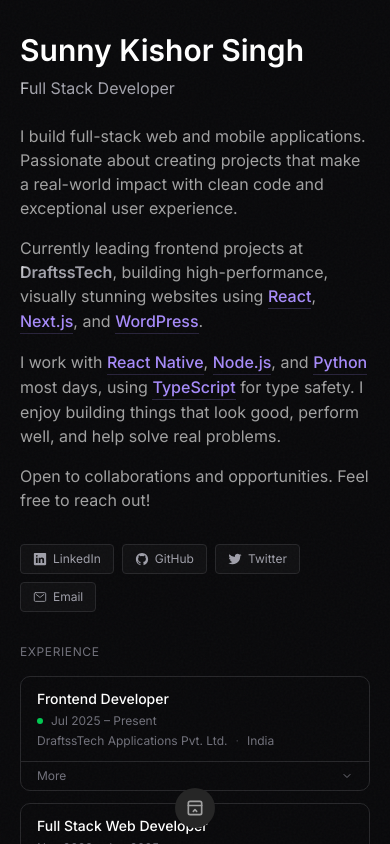
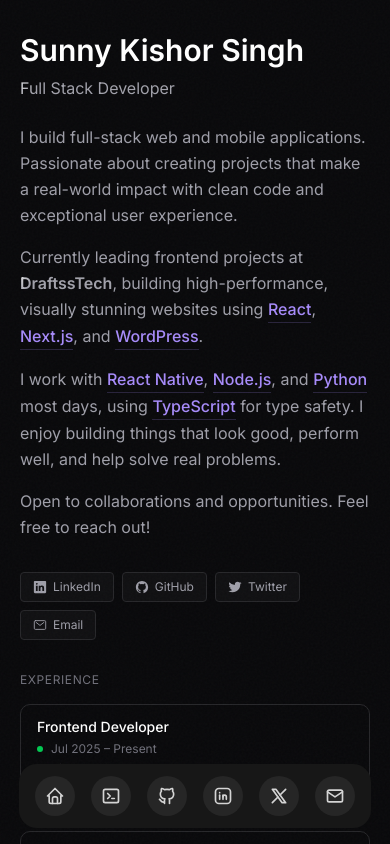
Before and after one commit to Swotboysandy/Portfolio, a Next.js app: page / in a window 390 px wide. Shown: the top 844 px of the page. Built offline with nearby package versions, Linux system fonts and the light colour scheme.

Commit message:
Fix hydration error in HeroSection and adjust FloatingDock for responsiveness

```diff
--- a/src/app/components/home/hero-section/index.tsx
+++ b/src/app/components/home/hero-section/index.tsx
@@ -66,18 +66,18 @@
 
                 {/* Bio Paragraphs */}
                 <FadeContent delay={600} className="space-y-4 text-zinc-400 leading-relaxed mb-8">
-                    <p>
+                    <div>
                         I build full-stack web and mobile applications. Passionate about creating projects that make a real-world impact with clean code and exceptional user experience.
-                    </p>
-                    <p>
+                    </div>
+                    <div>
                         Currently leading frontend projects at <Link href="https://draftss.com" target="_blank" className="hover:underline"><ShinyText color="white" className="font-semibold">DraftssTech</ShinyText></Link>, building high-performance, visually stunning websites using <Highlight>React</Highlight>, <Highlight>Next.js</Highlight>, and <Highlight>WordPress</Highlight>.
-                    </p>
-                    <p>
+                    </div>
+                    <div>
                         I work with <Highlight>React Native</Highlight>, <Highlight>Node.js</Highlight>, and <Highlight>Python</Highlight> most days, using <Highlight>TypeScript</Highlight> for type safety. I enjoy building things that look good, perform well, and help solve real problems.
-                    </p>
-                    <p>
+                    </div>
+                    <div>
                         Open to collaborations and opportunities. Feel free to reach out!
-                    </p>
+                    </div>
                 </FadeContent>
 
                 {/* Social Links */}
--- a/src/components/ui/floating-dock.tsx
+++ b/src/components/ui/floating-dock.tsx
@@ -1,6 +1,5 @@
 "use client";
 import { cn } from "@/lib/utils";
-import { IconLayoutNavbarCollapse } from "@tabler/icons-react";
 import {
   AnimatePresence,
   MotionValue,
@@ -15,74 +14,18 @@
 export const FloatingDock = ({
   items,
   desktopClassName,
-  mobileClassName,
 }: {
   items: { title: string; icon: React.ReactNode; href: string }[];
   desktopClassName?: string;
-  mobileClassName?: string;
 }) => {
   return (
     <>
       <FloatingDockDesktop items={items} className={desktopClassName} />
-      <FloatingDockMobile items={items} className={mobileClassName} />
     </>
   );
 };
 
-const FloatingDockMobile = ({
-  items,
-  className,
-}: {
-  items: { title: string; icon: React.ReactNode; href: string }[];
-  className?: string;
-}) => {
-  const [open, setOpen] = useState(false);
-  return (
-    <div className={cn("relative block md:hidden", className)}>
-      <AnimatePresence>
-        {open && (
-          <motion.div
-            layoutId="nav"
-            className="absolute inset-x-0 bottom-full mb-2 flex flex-col gap-2"
-          >
-            {items.map((item, idx) => (
-              <motion.div
-                key={item.title}
-                initial={{ opacity: 0, y: 10 }}
-                animate={{
-                  opacity: 1,
-                  y: 0,
-                }}
-                exit={{
-                  opacity: 0,
-                  y: 10,
-                  transition: {
-                    delay: idx * 0.05,
-                  },
-                }}
-                transition={{ delay: (items.length - 1 - idx) * 0.05 }}
-              >
-                <a
-                  href={item.href}
-                  key={item.title}
-                  className="flex h-10 w-10 items-center justify-center rounded-full bg-gray-50 dark:bg-neutral-900"
-                >
-                  <div className="h-4 w-4">{item.icon}</div>
-                </a>
-              </motion.div>
-            ))}
-          </motion.div>
-        )}
-      </AnimatePresence>
-      <button
-        onClick={() => setOpen(!open)}
-        className="flex h-10 w-10 items-center justify-center rounded-full bg-gray-50 dark:bg-neutral-800"
-      >
-        <IconLayoutNavbarCollapse className="h-5 w-5 text-neutral-500 dark:text-neutral-400" />
-      </button>
-    </div>
-  );
-};
+
 
 const FloatingDockDesktop = ({
   items,
@@ -97,7 +40,7 @@
       onMouseMove={(e) => mouseX.set(e.pageX)}
       onMouseLeave={() => mouseX.set(Infinity)}
       className={cn(
-        "mx-auto hidden h-16 items-end gap-4 rounded-2xl bg-gray-50 px-4 pb-3 md:flex dark:bg-neutral-900",
+        "mx-auto flex h-16 items-end gap-4 rounded-2xl bg-gray-50 px-4 pb-3 dark:bg-neutral-900",
         className,
       )}
     >
```
